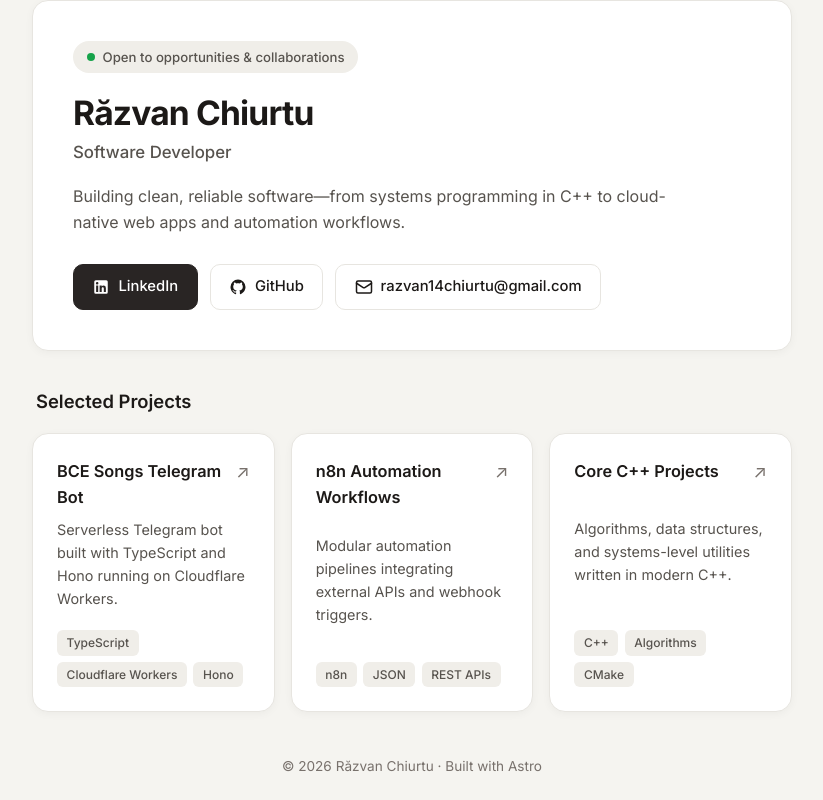
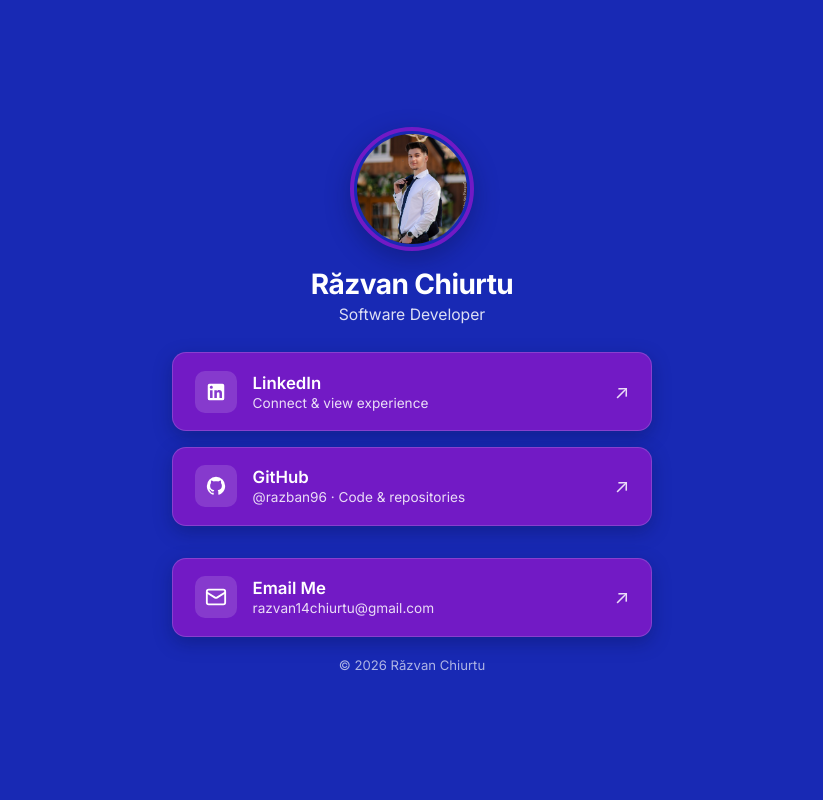
Before and after one commit to razban96/razban96.github.io, an Astro site: page / in a window 1280 px wide. Shown: the whole page, without its empty margins (228-1051 px from the left). Built offline with nearby package versions, Linux system fonts and the light colour scheme; Astro itself is replaced by a stand-in of ours.

Commit message:
Made significant improvements to index page

```diff
--- a/src/pages/index.astro
+++ b/src/pages/index.astro
@@ -2,30 +2,23 @@
 const profile = {
     name: "Răzvan Chiurtu",
     role: "Software Developer",
-    bio: "Building clean, reliable software—from systems programming in C++ to cloud-native web apps and automation workflows.",
+    avatarUrl: "/profile-picture.jpg",
     email: "razvan14chiurtu@gmail.com",
-    github: "https://github.com/razban96",
-    linkedin: "https://www.linkedin.com/in/razvan-chiurtu/",
 };
 
-const projects = [
+// Follow the format to add more cards later
+const links = [
     {
-        title: "BCE Songs Telegram Bot",
-        description: "Serverless Telegram bot built with TypeScript and Hono running on Cloudflare Workers.",
-        tags: ["TypeScript", "Cloudflare Workers", "Hono"],
-        url: "https://github.com/razban96",
+        title: "LinkedIn",
+        subtitle: "Connect & view experience",
+        url: "https://www.linkedin.com/in/razvan-chiurtu/",
+        icon: "linkedin",
     },
     {
-        title: "n8n Automation Workflows",
-        description: "Modular automation pipelines integrating external APIs and webhook triggers.",
-        tags: ["n8n", "JSON", "REST APIs"],
+        title: "GitHub",
+        subtitle: "@razban96 · Code & repositories",
         url: "https://github.com/razban96",
-    },
-    {
-        title: "Core C++ Projects",
-        description: "Algorithms, data structures, and systems-level utilities written in modern C++.",
-        tags: ["C++", "Algorithms", "CMake"],
-        url: "https://github.com/razban96",
+        icon: "github",
     },
 ];
 ---
@@ -33,12 +26,11 @@ const projects = [
 <!doctype html>
 <html lang="en">
 <head>
-    <meta charset="UTF-8"/>
-    <meta name="viewport" content="width=device-width, initial-scale=1.0"/>
+    <meta charset="UTF-8" />
+    <meta name="viewport" content="width=device-width, initial-scale=1.0" />
     <title>{profile.name} — {profile.role}</title>
-    <meta name="description" content={profile.bio}/>
-    <link rel="preconnect" href="https://fonts.googleapis.com"/>
-    <link rel="preconnect" href="https://fonts.gstatic.com" crossorigin/>
+    <link rel="preconnect" href="https://fonts.googleapis.com" />
+    <link rel="preconnect" href="https://fonts.gstatic.com" crossorigin />
     <link
             href="https://fonts.googleapis.com/css2?family=Inter:wght@400;500;600;700&display=swap"
             rel="stylesheet"
@@ -46,101 +38,96 @@ const projects = [
 </head>
 <body>
 <main class="container">
-    <!-- Hero / About Section -->
-    <header class="hero card">
-        <div class="status-badge">
-            <span class="dot"></span> Open to opportunities & collaborations
+    <!-- Circular Profile Photo + Name -->
+    <header class="profile-header">
+        <div class="avatar-ring">
+            <img
+                    src={profile.avatarUrl}
+                    alt={profile.name}
+                    class="avatar"
+                    onerror="this.src='https://github.com/razban96.png'"
+            />
         </div>
         <h1>{profile.name}</h1>
         <p class="role">{profile.role}</p>
-        <p class="bio">{profile.bio}</p>
+    </header>
 
-        <!-- Primary Social & Contact Links -->
-        <div class="actions">
+    <!-- Vertical Stack of Link Cards -->
+    <section class="links-stack" aria-label="Links">
+        {
+            links.map((link) => (
                     <a
-                    href={profile.linkedin}
+                            href={link.url}
                             target="_blank"
                             rel="noopener noreferrer"
-                    class="btn btn-primary"
+                            class="card link-card"
                     >
-                <svg width="18" height="18" viewBox="0 0 24 24" fill="currentColor" aria-hidden="true">
-                    <path d="M19 3a2 2 0 0 1 2 2v14a2 2 0 0 1-2 2H5a2 2 0 0 1-2-2V5a2 2 0 0 1 2-2h14m-.5 15.5v-5.3a3.26 3.26 0 0 0-3.26-3.26c-.85 0-1.84.52-2.28 1.3v-1.11h-2.79v8.37h2.79v-4.93c0-.77.62-1.4 1.39-1.4a1.4 1.4 0 0 1 1.4 1.4v4.93h2.75M6.88 8.56a1.68 1.68 0 0 0 1.68-1.68c0-.93-.75-1.69-1.68-1.69a1.69 1.69 0 0 0-1.69 1.69c0 .93.76 1.68 1.69 1.68m1.39 9.94v-8.37H5.5v8.37h2.77z"/>
+                        <div class="card-left">
+                            <div class="icon-box" aria-hidden="true">
+                                {link.icon === "linkedin" && (
+                                        <svg width="22" height="22" viewBox="0 0 24 24" fill="currentColor">
+                                            <path d="M19 3a2 2 0 0 1 2 2v14a2 2 0 0 1-2 2H5a2 2 0 0 1-2-2V5a2 2 0 0 1 2-2h14m-.5 15.5v-5.3a3.26 3.26 0 0 0-3.26-3.26c-.85 0-1.84.52-2.28 1.3v-1.11h-2.79v8.37h2.79v-4.93c0-.77.62-1.4 1.39-1.4a1.4 1.4 0 0 1 1.4 1.4v4.93h2.75M6.88 8.56a1.68 1.68 0 0 0 1.68-1.68c0-.93-.75-1.69-1.68-1.69a1.69 1.69 0 0 0-1.69 1.69c0 .93.76 1.68 1.69 1.68m1.39 9.94v-8.37H5.5v8.37h2.77z" />
                                         </svg>
-                LinkedIn
-            </a>
-
-            <a
-                    href={profile.github}
-                    target="_blank"
-                    rel="noopener noreferrer"
-                    class="btn btn-secondary"
-            >
-                <svg width="18" height="18" viewBox="0 0 24 24" fill="currentColor" aria-hidden="true">
-                    <path d="M12 2A10 10 0 0 0 2 12c0 4.42 2.87 8.17 6.84 9.5.5.08.66-.23.66-.5v-1.69c-2.77.6-3.36-1.34-3.36-1.34-.46-1.16-1.11-1.47-1.11-1.47-.91-.62.07-.6.07-.6 1 .07 1.53 1.03 1.53 1.03.87 1.52 2.34 1.07 2.91.83.09-.65.35-1.09.63-1.34-2.22-.25-4.55-1.11-4.55-4.92 0-1.11.38-2 1.03-2.71-.1-.25-.45-1.29.1-2.64 0 0 .84-.27 2.75 1.02.79-.22 1.65-.33 2.5-.33.85 0 1.71.11 2.5.33 1.91-1.29 2.75-1.02 2.75-1.02.55 1.35.2 2.39.1 2.64.65.71 1.03 1.6 1.03 2.71 0 3.82-2.34 4.66-4.57 4.91.36.31.69.92.69 1.85V21c0 .27.16.59.67.5C19.14 20.16 22 16.42 22 12A10 10 0 0 0 12 2z"/>
+                                )}
+                                {link.icon === "github" && (
+                                        <svg width="22" height="22" viewBox="0 0 24 24" fill="currentColor">
+                                            <path d="M12 2A10 10 0 0 0 2 12c0 4.42 2.87 8.17 6.84 9.5.5.08.66-.23.66-.5v-1.69c-2.77.6-3.36-1.34-3.36-1.34-.46-1.16-1.11-1.47-1.11-1.47-.91-.62.07-.6.07-.6 1 .07 1.53 1.03 1.53 1.03.87 1.52 2.34 1.07 2.91.83.09-.65.35-1.09.63-1.34-2.22-.25-4.55-1.11-4.55-4.92 0-1.11.38-2 1.03-2.71-.1-.25-.45-1.29.1-2.64 0 0 .84-.27 2.75 1.02.79-.22 1.65-.33 2.5-.33.85 0 1.71.11 2.5.33 1.91-1.29 2.75-1.02 2.75-1.02.55 1.35.2 2.39.1 2.64.65.71 1.03 1.6 1.03 2.71 0 3.82-2.34 4.66-4.57 4.91.36.31.69.92.69 1.85V21c0 .27.16.59.67.5C19.14 20.16 22 16.42 22 12A10 10 0 0 0 12 2z" />
                                         </svg>
-                GitHub
-            </a>
-
-            <a href={`mailto:${profile.email}`} class="btn btn-secondary">
-                <svg width="18" height="18" viewBox="0 0 24 24" fill="none" stroke="currentColor" stroke-width="2"
-                     stroke-linecap="round" stroke-linejoin="round" aria-hidden="true">
-                    <rect width="20" height="16" x="2" y="4" rx="2"/>
-                    <path d="m22 7-8.97 5.7a1.94 1.94 0 0 1-2.06 0L2 7"/>
-                </svg>
-                {profile.email}
-            </a>
+                                )}
                             </div>
-    </header>
-
-    <!-- Featured Projects Section -->
-    <section class="projects-section">
-        <h2>Selected Projects</h2>
-        <div class="projects-grid">
-            {
-                projects.map((project) => (
-                        <a
-                                href={project.url}
-                                target="_blank"
-                                rel="noopener noreferrer"
-                                class="card project-card"
-                        >
-                            <div class="project-header">
-                                <h3>{project.title}</h3>
+                            <div class="card-text">
+                                <span class="card-title">{link.title}</span>
+                                <span class="card-subtitle">{link.subtitle}</span>
+                            </div>
+                        </div>
                         <span class="arrow" aria-hidden="true">↗</span>
-                            </div>
-                            <p>{project.description}</p>
-                            <div class="tags">
-                                {project.tags.map((tag) => (
-                                        <span class="tag">{tag}</span>
-                                ))}
-                            </div>
                     </a>
             ))
         }
-        </div>
     </section>
 
-    <!-- Footer -->
+    <!-- Footer with matching Email Card Button -->
     <footer>
-        <p>© {new Date().getFullYear()} {profile.name} · Built with Astro</p>
+        <a href={`mailto:${profile.email}`} class="card link-card email-card">
+            <div class="card-left">
+                <div class="icon-box" aria-hidden="true">
+                    <svg
+                            width="22"
+                            height="22"
+                            viewBox="0 0 24 24"
+                            fill="none"
+                            stroke="currentColor"
+                            stroke-width="2"
+                            stroke-linecap="round"
+                            stroke-linejoin="round"
+                    >
+                        <rect width="20" height="16" x="2" y="4" rx="2" />
+                        <path d="m22 7-8.97 5.7a1.94 1.94 0 0 1-2.06 0L2 7" />
+                    </svg>
+                </div>
+                <div class="card-text">
+                    <span class="card-title">Email Me</span>
+                    <span class="card-subtitle">{profile.email}</span>
+                </div>
+            </div>
+            <span class="arrow" aria-hidden="true">↗</span>
+        </a>
+
+        <p class="copyright">© {new Date().getFullYear()} {profile.name}</p>
     </footer>
 </main>
 
 <style>
     :root {
-        /* Warm, eye-friendly neutral palette */
-        --bg-page: #f5f4f0;
-        --bg-card: #ffffff;
-        --bg-tag: #f0eee9;
-        --text-primary: #1c1917;
-        --text-secondary: #57534e;
-        --text-muted: #78716c;
-        --border-subtle: #e7e5e0;
-        --border-hover: #c7c3ba;
-        --accent: #292524;
-        --accent-hover: #0c0a09;
-        --shadow-sm: 0 2px 8px rgba(28, 25, 23, 0.04);
-        --shadow-hover: 0 10px 24px rgba(28, 25, 23, 0.08);
+        --bg-page: #1829b4;
+        --bg-card: #721ac5;
+        --bg-card-hover: #8123db;
+        --text-primary: #ffffff;
+        --text-secondary: rgba(255, 255, 255, 0.85);
+        --border-subtle: rgba(255, 255, 255, 0.16);
+        --border-hover: rgba(255, 255, 255, 0.45);
+        --shadow-card: 0 6px 18px rgba(10, 17, 77, 0.35);
+        --shadow-hover: 0 14px 28px rgba(10, 17, 77, 0.5);
     }
 
     * {
@@ -153,229 +140,161 @@ const projects = [
         font-family: 'Inter', -apple-system, BlinkMacSystemFont, 'Segoe UI', Roboto, sans-serif;
         background-color: var(--bg-page);
         color: var(--text-primary);
-        line-height: 1.6;
+        min-height: 100vh;
+        display: flex;
+        justify-content: center;
+        align-items: center;
+        padding: 3rem 1.25rem;
         -webkit-font-smoothing: antialiased;
-        padding: 3rem 1.25rem;
     }
 
     .container {
-        max-width: 760px;
-        margin: 0 auto;
+        width: 100%;
+        max-width: 480px;
         display: flex;
         flex-direction: column;
-        gap: 2.25rem;
+        gap: 1.75rem;
+    }
+
+    /* Profile Header & Circular Photo Frame */
+    .profile-header {
+        display: flex;
+        flex-direction: column;
+        align-items: center;
+        text-align: center;
+    }
+
+    .avatar-ring {
+        width: 124px;
+        height: 124px;
+        border-radius: 50%;
+        border: 4px solid #721ac5;
+        padding: 3px;
+        background-color: var(--bg-page);
+        box-shadow: 0 8px 24px rgba(10, 17, 77, 0.4);
+        margin-bottom: 1rem;
+        transition: transform 0.25s cubic-bezier(0.22, 1, 0.36, 1);
+    }
+
+    .avatar-ring:hover {
+        transform: scale(1.04);
+    }
+
+    .avatar {
+        width: 100%;
+        height: 100%;
+        border-radius: 50%;
+        object-fit: cover;
+        display: block;
+    }
+
+    h1 {
+        font-size: 1.75rem;
+        font-weight: 700;
+        letter-spacing: -0.02em;
+    }
+
+    .role {
+        font-size: 0.98rem;
+        color: var(--text-secondary);
+        margin-top: 0.25rem;
+    }
+
+    /* Vertical Card Stack */
+    .links-stack {
+        display: flex;
+        flex-direction: column;
+        gap: 0.95rem;
     }
 
     .card {
         background-color: var(--bg-card);
         border: 1px solid var(--border-subtle);
-        border-radius: 16px;
-        box-shadow: var(--shadow-sm);
+        border-radius: 14px;
+        box-shadow: var(--shadow-card);
     }
 
-    /* Hero Card */
-    .hero {
-        padding: 2.5rem;
-    }
-
-    .status-badge {
-        display: inline-flex;
+    .link-card {
+        display: flex;
         align-items: center;
-        gap: 0.5rem;
-        font-size: 0.825rem;
-        font-weight: 500;
-        color: var(--text-secondary);
-        background-color: var(--bg-tag);
-        padding: 0.35rem 0.85rem;
-        border-radius: 999px;
-        margin-bottom: 1.25rem;
-    }
-
-    .dot {
-        width: 8px;
-        height: 8px;
-        background-color: #16a34a;
-        border-radius: 50%;
-    }
-
-    h1 {
-        font-size: 2.1rem;
-        font-weight: 700;
-        letter-spacing: -0.025em;
-        line-height: 1.2;
-    }
-
-    .role {
-        font-size: 1.05rem;
-        font-weight: 500;
-        color: var(--text-secondary);
-        margin-top: 0.35rem;
-    }
-
-    .bio {
-        margin-top: 1.15rem;
-        font-size: 1rem;
-        color: var(--text-secondary);
-        max-width: 60ch;
-    }
-
-    /* Buttons & Hover Animations */
-    .actions {
-        display: flex;
-        flex-wrap: wrap;
-        gap: 0.75rem;
-        margin-top: 1.75rem;
-    }
-
-    .btn {
-        display: inline-flex;
-        align-items: center;
-        gap: 0.5rem;
-        padding: 0.65rem 1.15rem;
-        border-radius: 10px;
-        font-size: 0.925rem;
-        font-weight: 500;
+        justify-content: space-between;
+        padding: 1.1rem 1.35rem;
         text-decoration: none;
-        transition: transform 0.2s cubic-bezier(0.22, 1, 0.36, 1),
-        box-shadow 0.2s ease,
-        background-color 0.2s ease,
-        border-color 0.2s ease;
-    }
-
-    .btn:hover {
-        transform: translateY(-2px);
-        box-shadow: 0 6px 14px rgba(28, 25, 23, 0.08);
-    }
-
-    .btn:active {
-        transform: translateY(0);
-    }
-
-    .btn-primary {
-        background-color: var(--accent);
-        color: #ffffff;
-        border: 1px solid var(--accent);
-    }
-
-    .btn-primary:hover {
-        background-color: var(--accent-hover);
-    }
-
-    .btn-secondary {
-        background-color: var(--bg-card);
         color: var(--text-primary);
-        border: 1px solid var(--border-subtle);
-    }
-
-    .btn-secondary:hover {
-        background-color: var(--bg-page);
-        border-color: var(--border-hover);
-    }
-
-    /* Projects Grid */
-    .projects-section h2 {
-        font-size: 1.15rem;
-        font-weight: 600;
-        margin-bottom: 1rem;
-        padding-left: 0.25rem;
-    }
-
-    .projects-grid {
-        display: grid;
-        grid-template-columns: repeat(auto-fit, minmax(220px, 1fr));
-        gap: 1rem;
-    }
-
-    .project-card {
-        display: flex;
-        flex-direction: column;
-        justify-content: space-between;
-        padding: 1.5rem;
-        text-decoration: none;
-        color: inherit;
-        transition: transform 0.22s cubic-bezier(0.22, 1, 0.36, 1),
+        transition:
+                transform 0.22s cubic-bezier(0.22, 1, 0.36, 1),
+                background-color 0.22s ease,
                 box-shadow 0.22s ease,
                 border-color 0.22s ease;
     }
 
-    .project-card:hover {
-        transform: translateY(-4px);
+    .link-card:hover {
+        transform: translateY(-3px) scale(1.01);
+        background-color: var(--bg-card-hover);
         box-shadow: var(--shadow-hover);
         border-color: var(--border-hover);
     }
 
-    .project-header {
-        display: flex;
-        justify-content: space-between;
-        align-items: flex-start;
-        gap: 0.5rem;
-        margin-bottom: 0.5rem;
+    .link-card:active {
+        transform: translateY(0) scale(0.995);
     }
 
-    .project-card h3 {
-        font-size: 1.02rem;
+    .card-left {
+        display: flex;
+        align-items: center;
+        gap: 1rem;
+    }
+
+    .icon-box {
+        width: 42px;
+        height: 42px;
+        border-radius: 10px;
+        background-color: rgba(255, 255, 255, 0.14);
+        display: flex;
+        align-items: center;
+        justify-content: center;
+        flex-shrink: 0;
+    }
+
+    .card-text {
+        display: flex;
+        flex-direction: column;
+    }
+
+    .card-title {
+        font-size: 1.05rem;
         font-weight: 600;
     }
 
+    .card-subtitle {
+        font-size: 0.85rem;
+        color: var(--text-secondary);
+        margin-top: 0.1rem;
+    }
+
     .arrow {
-        color: var(--text-muted);
-        font-size: 1.1rem;
+        font-size: 1.2rem;
+        color: var(--text-secondary);
         transition: transform 0.2s ease, color 0.2s ease;
     }
 
-    .project-card:hover .arrow {
-        transform: translate(2px, -2px);
-        color: var(--text-primary);
+    .link-card:hover .arrow {
+        transform: translate(3px, -3px);
+        color: #ffffff;
     }
 
-    .project-card p {
-        font-size: 0.9rem;
-        color: var(--text-secondary);
-        margin-bottom: 1.25rem;
+    /* Footer */
+    footer {
+        display: flex;
+        flex-direction: column;
+        gap: 1.25rem;
+        margin-top: 0.25rem;
     }
 
-    .tags {
-        display: flex;
-        flex-wrap: wrap;
-        gap: 0.4rem;
-    }
-
-    .tag {
-        font-size: 0.75rem;
-        font-weight: 500;
-        color: var(--text-secondary);
-        background-color: var(--bg-tag);
-        padding: 0.2rem 0.6rem;
-        border-radius: 6px;
-    }
-
-    footer {
+    .copyright {
         text-align: center;
-        font-size: 0.85rem;
-        color: var(--text-muted);
-        padding-top: 0.5rem;
-    }
-
-    @media (max-width: 600px) {
-        body {
-            padding: 1.5rem 1rem;
-        }
-
-        .hero {
-            padding: 1.75rem;
-        }
-
-        h1 {
-            font-size: 1.75rem;
-        }
-
-        .actions {
-            flex-direction: column;
-        }
-
-        .btn {
-            justify-content: center;
-        }
+        font-size: 0.82rem;
+        color: rgba(255, 255, 255, 0.65);
     }
 </style>
 </body>
```
Also changed, not shown: public/profile-picture.jpg (added). Lines whose indentation alone changed are shown as unchanged.
